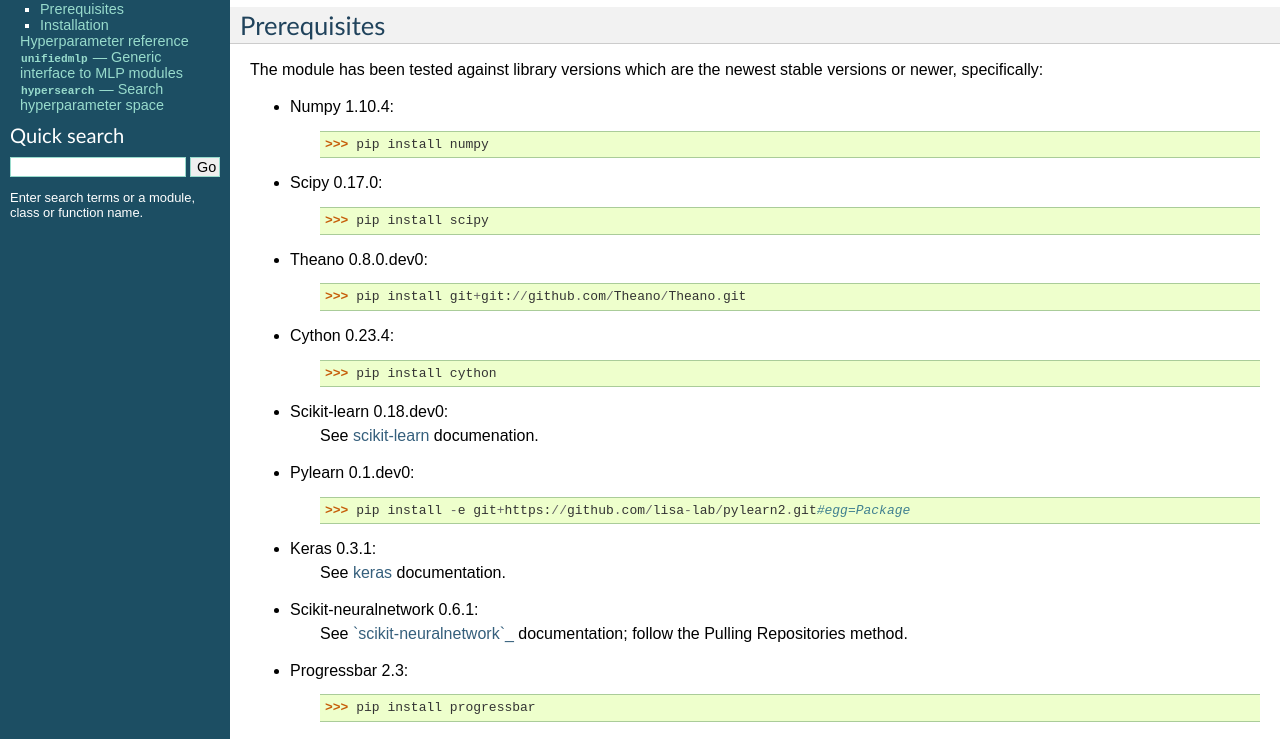
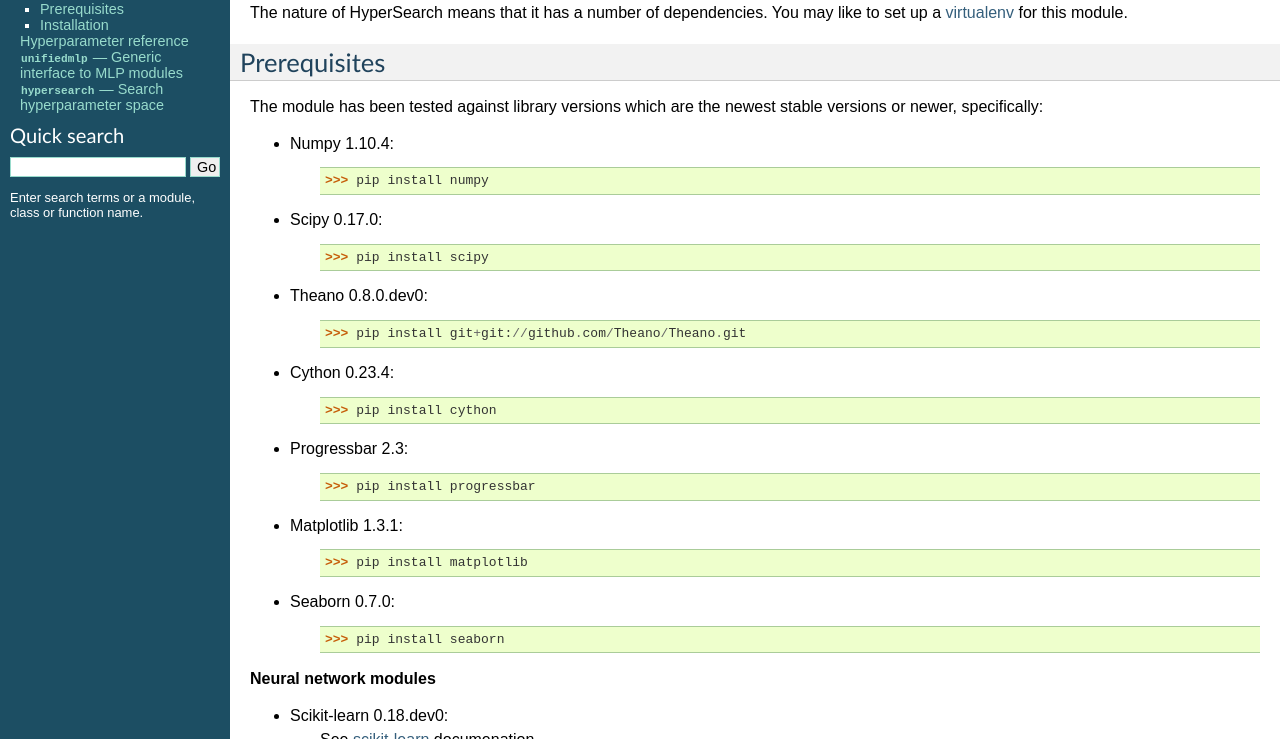
Before and after one commit to MHovhannisian/HyperSearch, a plain HTML site: page install.html in a window 1280 px wide. Shown: the part 89-828 px from the top of the page. Drawn offline with Linux system fonts and the light colour scheme.

Commit message:
Fix in dependencies docs.

```diff
--- a/install.html
+++ b/install.html
@@ -57,6 +57,7 @@
 
   <div class="section" id="installation">
 <h1>Installation<a class="headerlink" href="#installation" title="Permalink to this headline">¶</a></h1>
+<p>The nature of HyperSearch means that it has a number of dependencies. You may like to set up a <a class="reference external" href="https://pypi.python.org/pypi/virtualenv">virtualenv</a> for this module.</p>
 <div class="section" id="prerequisites">
 <h2>Prerequisites<a class="headerlink" href="#prerequisites" title="Permalink to this headline">¶</a></h2>
 <p>The module has been tested against library versions which are the newest stable versions or newer, specifically:</p>
@@ -94,6 +95,33 @@
 </dl>
 </li>
 <li><dl class="first docutils">
+<dt>Progressbar 2.3:</dt>
+<dd><div class="first last highlight-python"><div class="highlight"><pre><span class="gp">&gt;&gt;&gt; </span><span class="n">pip</span> <span class="n">install</span> <span class="n">progressbar</span>
+</pre></div>
+</div>
+</dd>
+</dl>
+</li>
+<li><dl class="first docutils">
+<dt>Matplotlib 1.3.1:</dt>
+<dd><div class="first last highlight-python"><div class="highlight"><pre><span class="gp">&gt;&gt;&gt; </span><span class="n">pip</span> <span class="n">install</span> <span class="n">matplotlib</span>
+</pre></div>
+</div>
+</dd>
+</dl>
+</li>
+<li><dl class="first docutils">
+<dt>Seaborn 0.7.0:</dt>
+<dd><div class="first last highlight-python"><div class="highlight"><pre><span class="gp">&gt;&gt;&gt; </span><span class="n">pip</span> <span class="n">install</span> <span class="n">seaborn</span>
+</pre></div>
+</div>
+</dd>
+</dl>
+</li>
+</ul>
+<p><strong>Neural network modules</strong></p>
+<ul>
+<li><dl class="first docutils">
 <dt>Scikit-learn 0.18.dev0:</dt>
 <dd><p class="first last">See <a class="reference external" href="http://scikit-learn.org/dev/developers/advanced_installation.html#install-bleeding-edge">scikit-learn</a> documenation.</p>
 </dd>
@@ -115,15 +143,7 @@
 </li>
 <li><dl class="first docutils">
 <dt>Scikit-neuralnetwork 0.6.1:</dt>
-<dd><p class="first last">See <a href="#id2"><span class="problematic" id="id3">`scikit-neuralnetwork`_</span></a> documentation; follow the Pulling Repositories method.</p>
-</dd>
-</dl>
-</li>
-<li><dl class="first docutils">
-<dt>Progressbar 2.3:</dt>
-<dd><div class="first last highlight-python"><div class="highlight"><pre><span class="gp">&gt;&gt;&gt; </span><span class="n">pip</span> <span class="n">install</span> <span class="n">progressbar</span>
-</pre></div>
-</div>
+<dd><p class="first last">See <a class="reference external" href="http://scikit-neuralnetwork.readthedocs.org/en/latest/guide_installation.html">scikit-neuralnetwork</a> documentation; follow the Pulling Repositories method.</p>
 </dd>
 </dl>
 </li>
```
Also changed, not shown: _sources/install.txt, searchindex.js, 2 other files.
